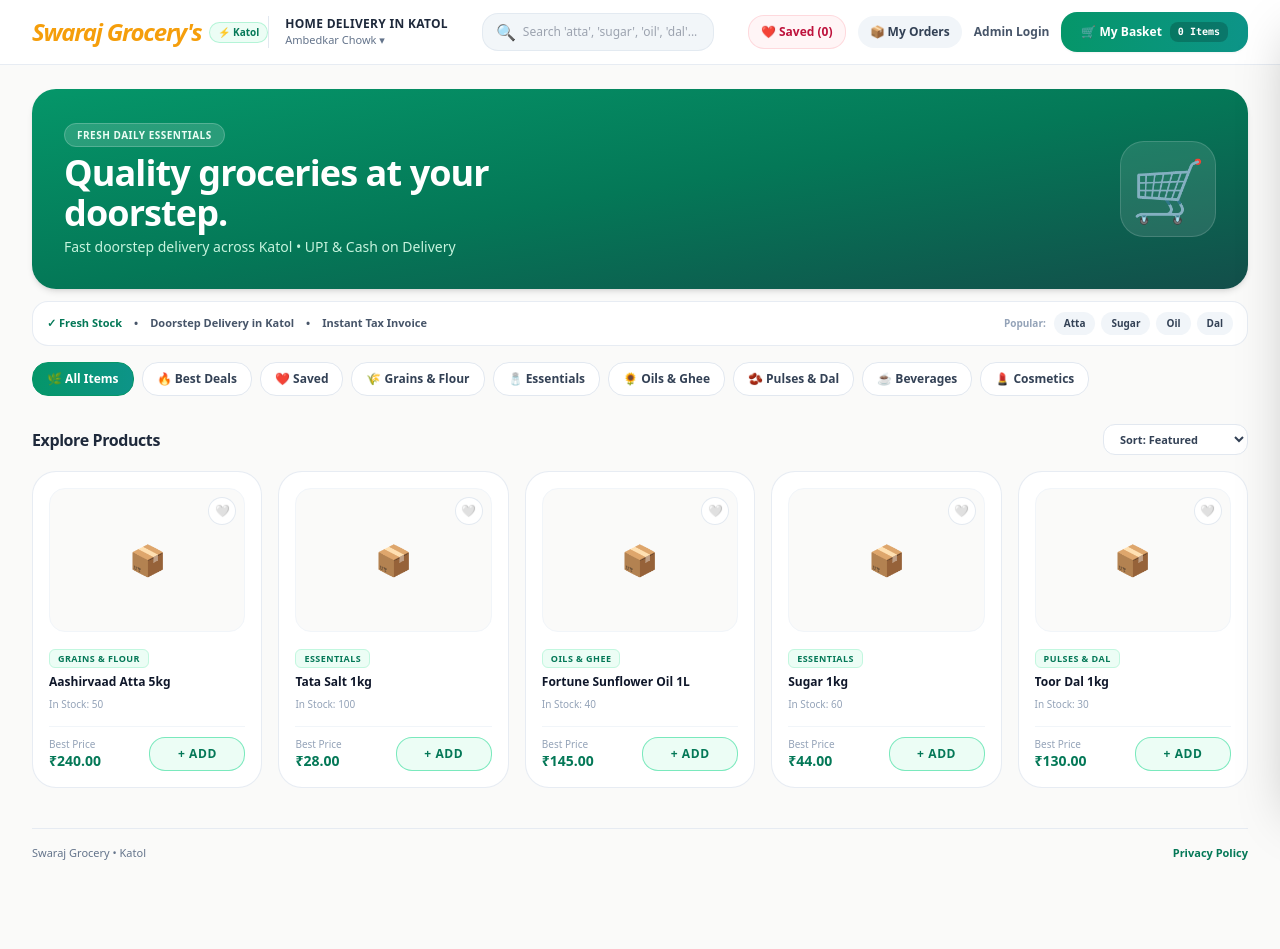
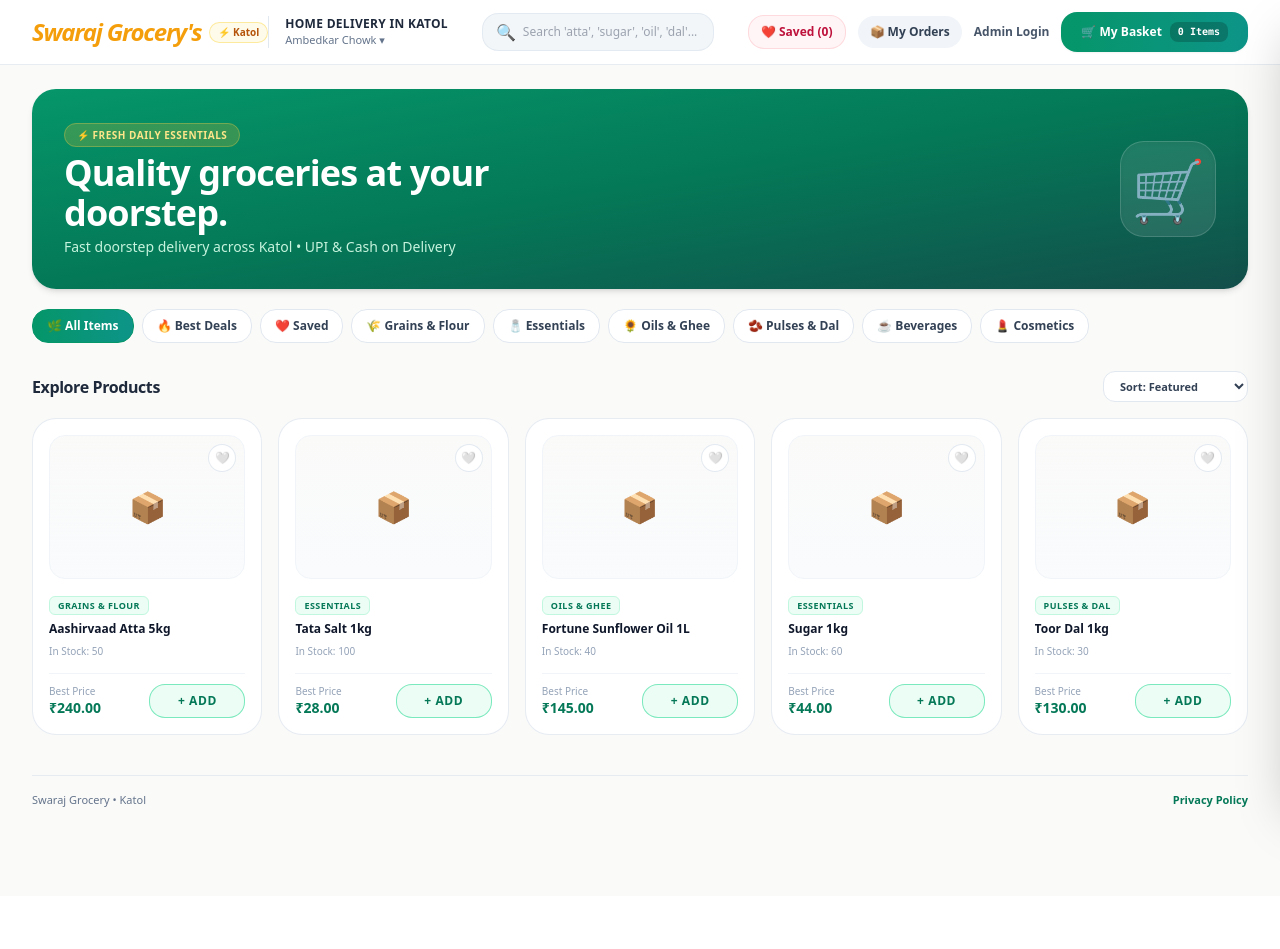
Before and after one commit to yedaboiii/gupta-grocery, a Flask app: page / in a window 1280 px wide. After the commit the page ends 825 px from the top, so only its background shows below. Run offline with Flask 3, Linux system fonts and the light colour scheme; data comes from the database, SQL or seed files in the repository; some libraries are stand-ins or nearby versions.

Commit message:
Remove Fresh Stock/Popular strip below hero banner and refine storefront visuals

```diff
--- a/templates/customer_shop.html
+++ b/templates/customer_shop.html
@@ -121,14 +121,6 @@
                 renderOrderHistory();
             }
             window.scrollTo({ top: 0, behavior: 'smooth' });
-        }
-
-        function quickSearch(term) {
-            const input = document.getElementById('search-input');
-            if (!input) return;
-            input.value = term;
-            switchAppTab('shop');
-            applyAllFilters();
         }
 
         function toggleWishlist(productKey, btnEl) {
@@ -673,7 +665,7 @@
         <div class="flex justify-between items-center w-full md:w-auto">
             <div class="flex items-center gap-2">
                 <a href="/" onclick="switchAppTab('shop'); return false;" class="text-xl md:text-2xl font-black italic tracking-tighter text-amber-500">Swaraj Grocery's</a>
-                <span class="bg-emerald-50 text-emerald-700 border border-emerald-200/80 text-[10px] font-extrabold px-2 py-0.5 rounded-full">⚡ Katol</span>
+                <span class="bg-amber-50 text-amber-700 border border-amber-200/80 text-[10px] font-extrabold px-2 py-0.5 rounded-full">⚡ Katol</span>
             </div>
             <div onclick="toggleCartDrawer()" class="hidden md:flex flex-col border-l pl-4 border-slate-200 cursor-pointer">
                 <span id="header-delivery-city" class="text-xs font-black text-slate-800 uppercase tracking-wide">Home Delivery in Katol</span>
@@ -711,31 +703,13 @@
         <!-- TAB 1: MAIN SHOP VIEW -->
         <section id="tab-view-shop">
             <!-- Hero Banner -->
-            <div class="bg-gradient-to-br from-emerald-600 via-emerald-700 to-teal-900 rounded-3xl p-5 md:p-8 text-white shadow-md mb-3 flex justify-between items-center relative overflow-hidden">
+            <div class="bg-gradient-to-br from-emerald-600 via-emerald-700 to-teal-900 rounded-3xl p-5 md:p-8 text-white shadow-md mb-5 flex justify-between items-center relative overflow-hidden">
                 <div class="max-w-xl z-10">
-                    <span class="bg-white/15 backdrop-blur-xs text-emerald-50 text-[10px] font-extrabold px-3 py-1 rounded-full uppercase tracking-wider border border-white/20">Fresh Daily Essentials</span>
+                    <span class="bg-amber-400/20 backdrop-blur-xs text-amber-200 text-[10px] font-extrabold px-3 py-1 rounded-full uppercase tracking-wider border border-amber-300/30">⚡ Fresh Daily Essentials</span>
                     <h1 class="text-xl md:text-4xl font-black mt-2 tracking-tight leading-snug">Quality groceries at your doorstep.</h1>
                     <p class="text-xs md:text-sm text-emerald-100/95 mt-1 font-medium">Fast doorstep delivery across Katol • UPI & Cash on Delivery</p>
                 </div>
-                <div class="w-16 h-16 md:w-24 md:h-24 rounded-3xl bg-white/10 border border-white/15 flex items-center justify-center text-4xl md:text-6xl select-none shrink-0 ml-3">🛒</div>
-            </div>
-
-            <!-- Store Promise Strip & Quick Search Chips -->
-            <div class="bg-white border border-slate-200/80 rounded-2xl px-3.5 py-2.5 mb-4 flex flex-wrap items-center justify-between gap-2 text-[11px] shadow-2xs">
-                <div class="flex items-center gap-3 text-slate-600 font-semibold">
-                    <span class="text-emerald-700 font-extrabold">✓ Fresh Stock</span>
-                    <span>•</span>
-                    <span>Doorstep Delivery in Katol</span>
-                    <span class="hidden sm:inline">•</span>
-                    <span class="hidden sm:inline">Instant Tax Invoice</span>
-                </div>
-                <div class="flex items-center gap-1.5 overflow-x-auto no-scrollbar">
-                    <span class="text-[10px] text-slate-400 font-bold mr-0.5">Popular:</span>
-                    <button type="button" onclick="quickSearch('Atta')" class="px-2.5 py-1 rounded-xl bg-slate-100 hover:bg-emerald-600 text-slate-700 hover:text-white active:scale-95 text-[10px] font-extrabold transition">Atta</button>
-                    <button type="button" onclick="quickSearch('Sugar')" class="px-2.5 py-1 rounded-xl bg-slate-100 hover:bg-emerald-600 text-slate-700 hover:text-white active:scale-95 text-[10px] font-extrabold transition">Sugar</button>
-                    <button type="button" onclick="quickSearch('Oil')" class="px-2.5 py-1 rounded-xl bg-slate-100 hover:bg-emerald-600 text-slate-700 hover:text-white active:scale-95 text-[10px] font-extrabold transition">Oil</button>
-                    <button type="button" onclick="quickSearch('Dal')" class="px-2.5 py-1 rounded-xl bg-slate-100 hover:bg-emerald-600 text-slate-700 hover:text-white active:scale-95 text-[10px] font-extrabold transition">Dal</button>
-                </div>
+                <div class="w-16 h-16 md:w-24 md:h-24 rounded-3xl bg-white/10 border border-white/15 flex items-center justify-center text-4xl md:text-6xl select-none shrink-0 ml-3 shadow-inner">🛒</div>
             </div>
 
             <!-- Horizontal Category Pills -->
@@ -753,7 +727,7 @@
 
             <!-- Section Header + Sort Bar -->
             <div class="flex items-center justify-between gap-2 mb-4">
-                <h2 id="products-heading" class="text-base font-extrabold text-slate-800 tracking-tight">Explore Products</h2>
+                <h2 id="products-heading" class="text-base font-black text-slate-800 tracking-tight">Explore Products</h2>
                 <select onchange="sortProducts(this.value)" class="bg-white border border-slate-200 text-slate-700 text-[11px] font-bold px-3 py-1.5 rounded-xl shadow-2xs outline-none focus:border-emerald-500">
                     <option value="default">Sort: Featured</option>
                     <option value="price_asc">Price: Low to High</option>
@@ -768,7 +742,7 @@
                 {% set v0 = group.variants[0] %}
                 {% set pct0 = ((v0.savings / v0.mrp) * 100)|round(0)|int if v0.savings > 0 and v0.mrp > 0 else 0 %}
                 {% set wish_key = (group.name ~ '|' ~ group.category) | e %}
-                <div class="product-card bg-white p-3.5 md:p-4 rounded-3xl border border-slate-200/80 flex flex-col justify-between shadow-2xs hover:shadow-lg hover:border-emerald-300 transition duration-200"
+                <div class="product-card bg-white p-3.5 md:p-4 rounded-3xl border border-slate-200/80 flex flex-col justify-between shadow-2xs hover:shadow-md hover:border-emerald-300/90 transition duration-200"
                      data-index="{{ loop.index0 }}"
                      data-category="{{ group.category }}"
                      data-name="{{ group.name }}"
@@ -776,13 +750,13 @@
                      data-price="{{ '%.2f'|format(v0.price) }}"
                      data-savings="{{ '%.2f'|format(v0.savings) }}">
                     <div>
-                        <div class="h-32 md:h-36 bg-stone-50 rounded-2xl mb-3 overflow-hidden flex items-center justify-center border border-slate-100 p-2.5 relative">
+                        <div class="h-32 md:h-36 bg-gradient-to-b from-stone-50 to-slate-50/80 rounded-2xl mb-3 overflow-hidden flex items-center justify-center border border-slate-100 p-2.5 relative">
                             {% if group.image_url %}
                             <img src="{{ group.image_url }}" alt="{{ group.name }}" class="card-image w-full h-full object-contain transform hover:scale-105 transition duration-300">
                             {% else %}
                             <span class="text-3xl">📦</span>
                             {% endif %}
-                            <span class="card-save-badge {% if v0.savings <= 0 %}hidden{% endif %} absolute top-2 left-2 bg-emerald-600 text-white text-[9px] font-extrabold px-2 py-0.5 rounded-full shadow-2xs">
+                            <span class="card-save-badge {% if v0.savings <= 0 %}hidden{% endif %} absolute top-2 left-2 bg-amber-500 text-white text-[9px] font-extrabold px-2 py-0.5 rounded-full shadow-2xs">
                                 {% if pct0 > 0 %}{{ pct0 }}% OFF • {% endif %}Save ₹{{ "%.0f"|format(v0.savings) }}
                             </span>
                             <button type="button"
```
